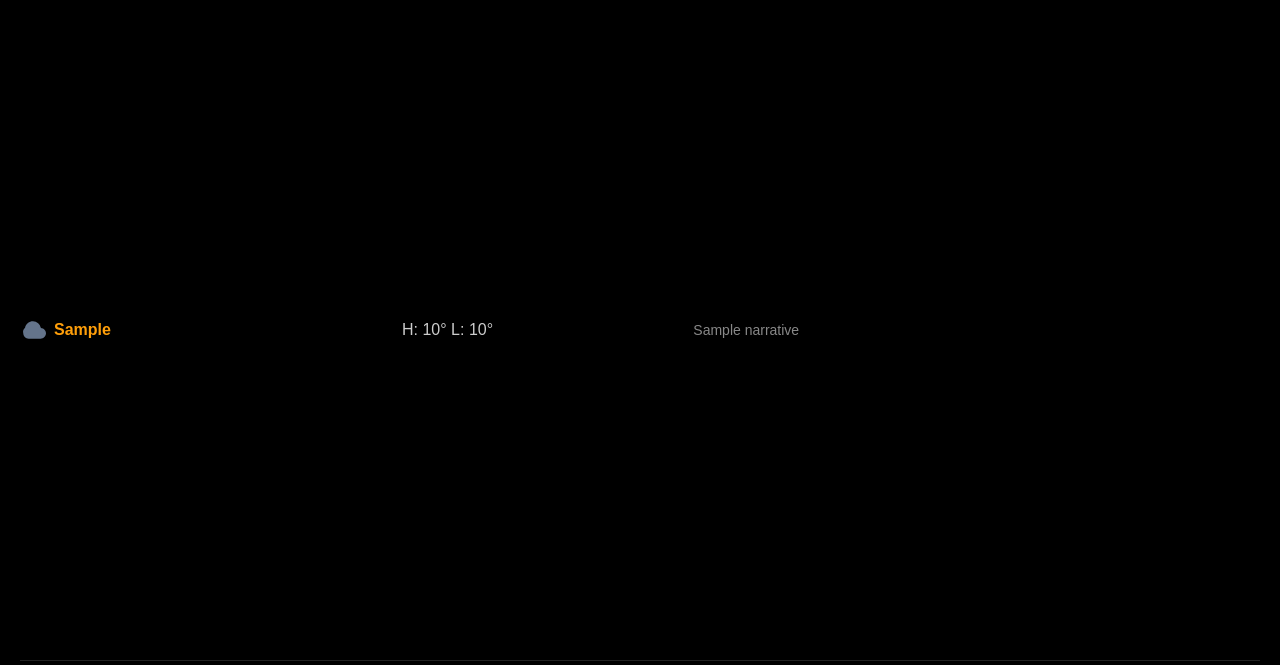
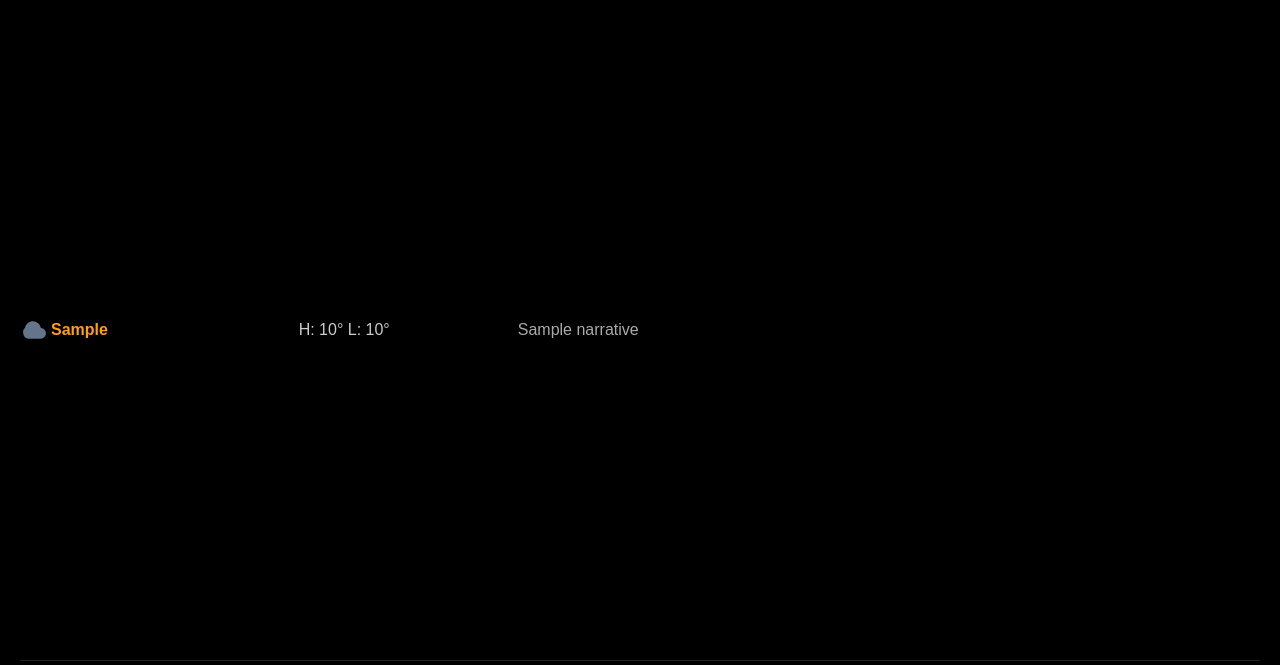
Before and after one commit to tomsepe/pi-weather-dashboard, a Flask app: template templates/dashboard_5day.html in a window 1280 px wide. Shown: the part 135-800 px from the top of the page. Run offline with Flask 3, Linux system fonts and the light colour scheme; the template is opened without the code that fills it: most values are stand-ins (such as "Sample title", 1, 10 or a date in 2020).

Commit message:
layout tweaks

```diff
--- a/templates/dashboard_5day.html
+++ b/templates/dashboard_5day.html
@@ -7,12 +7,12 @@
         .header { padding: 8px 20px; background: #111; border-bottom: 1px solid #333; font-size: 18px; color: #ff9f0a; text-transform: uppercase; flex-shrink: 0; }
         .forecast-note { padding: 4px 20px; background: #1a1a1a; color: #888; font-size: 14px; flex-shrink: 0; }
         .list { flex: 1; overflow: hidden; padding: 4px 20px; display: flex; flex-direction: column; min-height: 0; }
-        .forecast-row { display: grid; grid-template-columns: 26px 1.2fr 1fr 2fr; gap: 8px; align-items: center; padding: 2px 0; border-bottom: 1px solid #222; font-size: 16px; flex: 1; min-height: 0; }
+        .forecast-row { display: grid; grid-template-columns: 26px 0.85fr 0.75fr 2.6fr; gap: 5px; align-items: center; padding: 2px 0; border-bottom: 1px solid #222; font-size: 16px; flex: 1; min-height: 0; }
         .forecast-row .day-icon { width: 26px; height: 26px; flex-shrink: 0; }
         .forecast-row .day-icon svg { width: 100%; height: 100%; }
         .forecast-row .day { color: #ff9f0a; font-weight: bold; }
         .forecast-row .temps { color: #ccc; }
-        .forecast-row .narrative { color: #888; font-size: 14px; overflow: hidden; text-overflow: ellipsis; white-space: nowrap; max-width: 100%; }
+        .forecast-row .narrative { color: #aaa; font-size: 16px; overflow: hidden; text-overflow: ellipsis; white-space: nowrap; max-width: 100%; }
         .nav { display: flex; gap: 12px; padding: 8px 20px; background: #111; border-top: 1px solid #333; flex-shrink: 0; }
         .nav a { display: inline-block; padding: 14px 28px; background: #333; color: #ff9f0a; text-decoration: none; font-size: 20px; font-weight: bold; border-radius: 8px; }
         .nav a:hover, .nav a.active { background: #ff9f0a; color: #000; }
```
